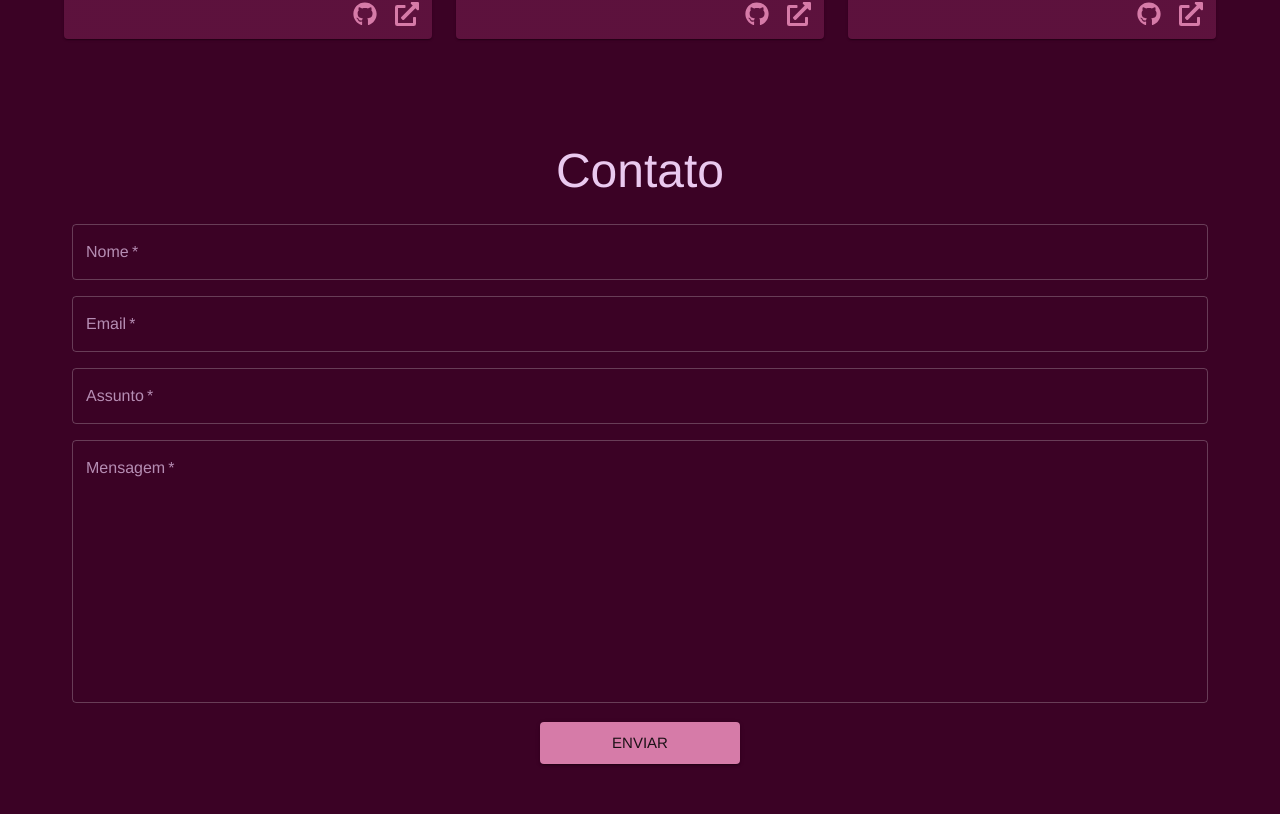
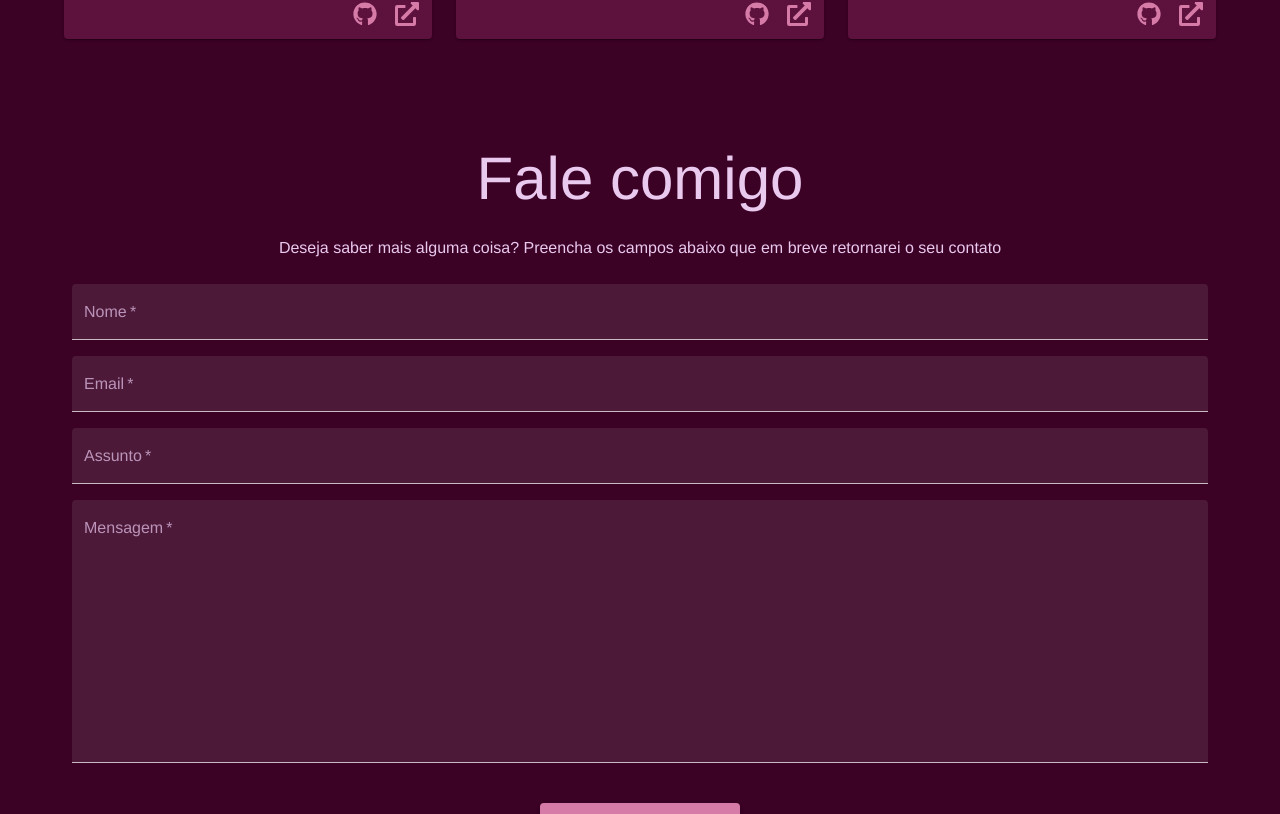
Before and after one commit to raphaelalmeidamartins/raphaelalmeidamartins.github.io, a React (Create React App) app: page / in a window 1280 px wide. Shown: the part 2526-3340 px from the top of the page. Built offline with nearby package versions, Linux system fonts and the light colour scheme; a web font is replaced by a local one.

Commit message:
:lipstick: style: change TextField variant

```diff
--- a/src/pages/Contact/index.js
+++ b/src/pages/Contact/index.js
@@ -9,8 +9,11 @@ import Wrapper from '../../components/Wrapper';
 function Contact() {
   return (
     <Wrapper sectionId="contact">
-      <Typography variant="h3" element="h1" align="center" gutterBottom>
-        Contato
+      <Typography variant="h2" element="h1" align="center" gutterBottom>
+        Fale comigo
+      </Typography>
+      <Typography variant="body1" element="p" align="center" paragraph>
+        Deseja saber mais alguma coisa? Preencha os campos abaixo que em breve retornarei o seu contato
       </Typography>
       <Box
         component="form"
@@ -24,16 +27,17 @@ function Contact() {
         autoComplete="off"
       >
         <FormControl>
-          <TextField label="Nome" name="name" required />
+          <TextField variant="filled" label="Nome" name="name" required />
         </FormControl>
         <FormControl>
-          <TextField label="Email" name="email" required />
+          <TextField variant="filled" label="Email" name="email" required />
         </FormControl>
         <FormControl>
-          <TextField label="Assunto" name="subject" required />
+          <TextField variant="filled" label="Assunto" name="subject" required />
         </FormControl>
         <FormControl>
           <TextField
+            variant="filled"
             label="Mensagem"
             name="message"
             rows="10"
@@ -48,12 +52,12 @@ function Contact() {
             variant="contained"
             size="large"
             sx={{
-              marginTop: '0.7em',
+              marginTop: '2.1em',
               maxWidth: '80%',
               width: '200px',
             }}
           >
-            Enviar
+            Enviar contato
           </Button>
         </FormControl>
       </Box>
```
